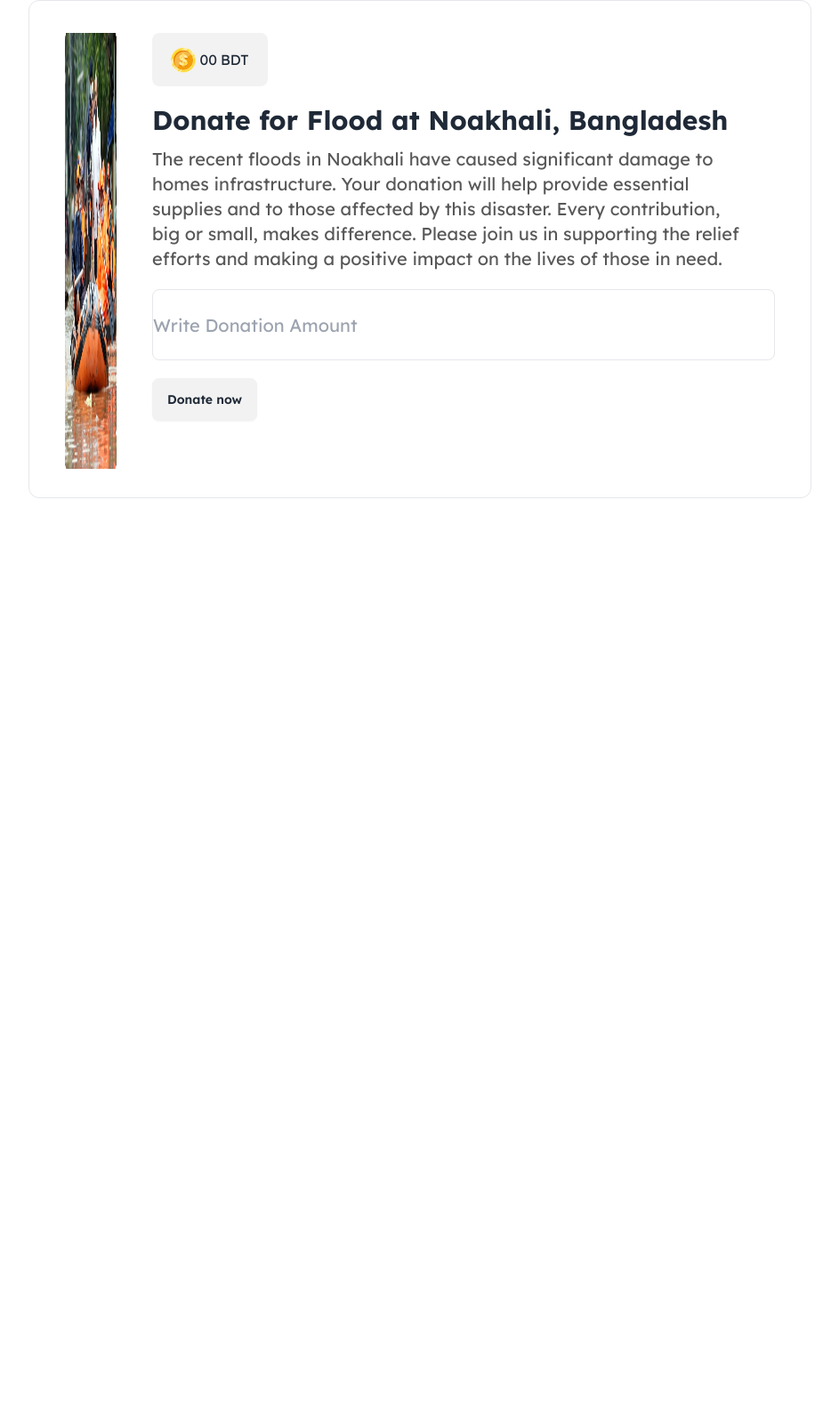
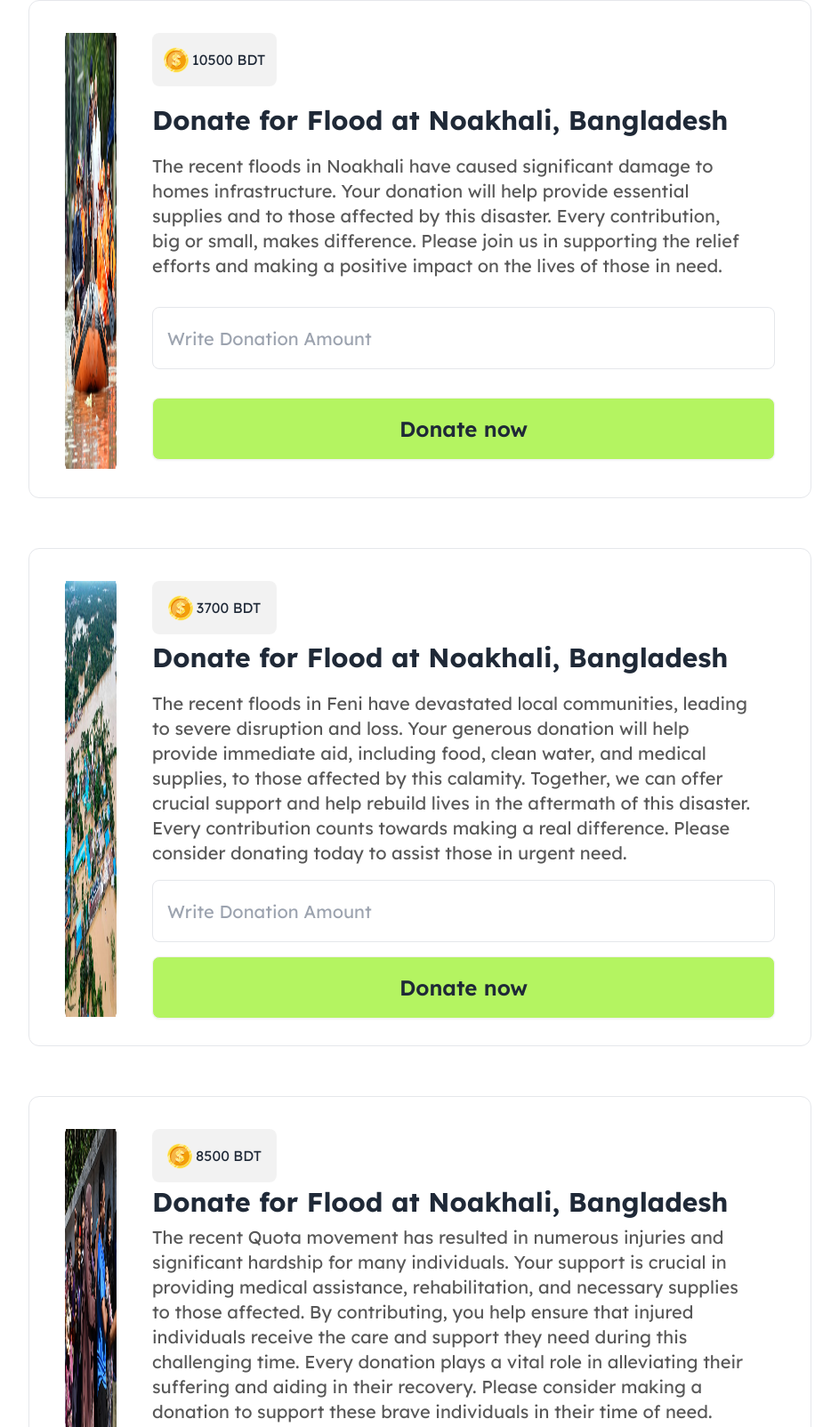
Before and after one commit to jobayer58/Donate-BD, a plain HTML site: page index.html in a window 1280 px wide. Shown: the part 392-1996 px from the top of the page at 89% size, without its empty margins (168-1111 px from the left). Before the commit the page ends 952 px from the top, so only its background shows below. Drawn offline with nearby package versions, Linux system fonts and the light colour scheme.

Commit message:
update website create

```diff
--- a/index.html
+++ b/index.html
@@ -30,10 +30,9 @@
                         <img class="lg:w-[60px] lg:h-[60px]" src="assets/logo.png" alt="">
                         <h1 class="lg:text-2xl font-bold text-center">Donate Bangladesh</h1>
                     </div>
-                    <div class="flex items-center lg:gap-2 gap-1 mt-5 mr-8">
+                    <div class="flex items-center lg:gap-2 gap-2 mt-5 mr-9">
                         <img class="lg:w-[32px] lg:h-[32px] " src="assets/coin.png" alt="">
-                        <li class="lg:text-2xl ">5500</li>
-                        <p class="lg:text-2xl">BDT</p>
+                        <p class="lg:text-2xl items-center text-center"><span>50000 </span>BDT</p>
                     </div>
                 </ul>
             </div>
@@ -47,38 +46,98 @@
                 <li><button class="btn lg:text-2xl font-normal lg:w-[180px] lg:h-[70px] border-[1px] border-[#1111114D]">History</button></li>
             </ul>
         </div>
-        <!-- donation card -->
-         <div class="lg:flex mt-14 border-[1px] lg:mx-[200px] gap-10 rounded-xl w-[1200] h-[560px] py-9 px-10">
+        <!-- donation card-1 -->
+         <div class="lg:flex lg:mt-14 mt-10 border-[1px] lg:mx-[200px] gap-10 rounded-xl lg:w-[1200] lg:h-[560px] m-4 lg:py-9 lg:px-10 px-5 py-5 space-y-5 lg:space-y-0">
             <!-- img -->
             <div>
-                <img class="w-[675px] h-[490px]" src="assets/noakhali.png" alt="">
+                <img class="lg:w-[675px] lg:h-[490px]" src="assets/noakhali.png" alt="">
             </div>
             <!-- text -->
-             <div class="space-y-5">
+             <div class="lg:space-y-5 space-y-5 items-center lg:justify-center text-center lg:text-left">
                 <!-- tk -->
-                 <div class="flex bg-[#1111110D] w-[130px] h-[60px] rounded-lg items-center gap-1 justify-center">
+                 <div class="lg:flex flex bg-[#1111110D] w-[140px] h-[60px] rounded-lg items-center gap-1 justify-center ml-24 lg:ml-0">
                     <img src="assets/coin.png" alt="">
-                    <p>00</p>
-                    <p>BDT</p>
+                    <p><span>10500 </span>BDT</p>
                  </div>
                  <!-- text -->
-                  <div class="space-y-3">
-                    <h1 class="text-3xl font-bold">Donate for Flood at Noakhali, Bangladesh</h1>
-                    <p class="text-xl text-[#111111B3]"> The recent floods in Noakhali have caused significant damage to <br>homes  infrastructure. Your donation will help provide essential <br>supplies and  to those affected by this disaster. Every contribution,<br>big or small, makes  difference. Please join us in supporting the relief<br>efforts  and making a positive impact on the lives of those in need.</p>
+                  <div class="space-y-5">
+                    <h1 class="lg:text-3xl text-xl font-bold">Donate for Flood at Noakhali, Bangladesh</h1>
+                    <p class="text-xl text-[#111111B3]"> The recent floods in Noakhali have caused significant damage to <span class="hidden lg:inline"><br></span>homes  infrastructure. Your donation will help provide essential <span class="hidden lg:inline"><br></span>supplies and  to those affected by this disaster. Every contribution,<span class="hidden lg:inline"><br></span>big or small, makes  difference. Please join us in supporting the relief<span class="hidden lg:inline"><br></span>efforts  and making a positive impact on the lives of those in need.</p>
                   </div>
                   <!-- input -->
-                   <div>
-                    <input class="border-[1px] h-20 w-[700px] rounded-lg text-xl" type="number" placeholder="Write Donation Amount">
+                   <div class="py-3">
+                    <input class="border-[1px] lg:h-[70px] lg:w-[700px] h-[70px] w-[300px] px-4 rounded-lg text-xl" type="number" placeholder="Write Donation Amount">
                    </div>
                    <!-- button -->
                     <div>
-                        <button class="btn">Donate now</button>
+                        <button class="btn border-[1px] lg:h-[70px] h-[70px] w-[300px] lg:w-[700px] text-2xl bg-[#B4F461]">Donate now</button>
                     </div>
              </div>
          </div>
+
+         <!-- donation card-2 -->
+         <div class="lg:flex lg:mt-14 mt-10 border-[1px] lg:mx-[200px] gap-10 rounded-xl lg:w-[1200] lg:h-[560px] m-4 lg:py-9 lg:px-10 px-5 py-5 space-y-5 lg:space-y-0">
+            <!-- img -->
+            <div>
+                <img class="lg:w-[675px] lg:h-[490px]" src="assets/feni.png" alt="">
+            </div>
+            <!-- text -->
+             <div class="lg:space-y-2 space-y-5 items-center lg:justify-center text-center lg:text-left">
+                <!-- tk -->
+                 <div class="lg:flex flex bg-[#1111110D] w-[140px] h-[60px] rounded-lg items-center gap-1 justify-center ml-24 lg:ml-0">
+                    <img src="assets/coin.png" alt="">
+                    <p><span>3700 </span>BDT</p>
+                 </div>
+                 <!-- text -->
+                  <div class="space-y-5">
+                    <h1 class="lg:text-3xl text-xl font-bold">Donate for Flood at Noakhali, Bangladesh</h1>
+                    <p class="text-xl text-[#111111B3]">The recent floods in Feni have devastated local communities, leading<span class="hidden lg:inline"><br></span>to severe disruption and loss. Your generous donation will help<span class="hidden lg:inline"><br></span>provide immediate aid, including food, clean water, and medical<span class="hidden lg:inline"><br></span>supplies, to those affected by this calamity. Together, we can offer<span class="hidden lg:inline"><br></span>crucial support and help rebuild lives in the aftermath of this disaster.<span class="hidden lg:inline"><br></span> Every contribution counts towards making a real difference. Please<span class="hidden lg:inline"><br></span> consider donating today to assist those in urgent need.</p>
+                  </div>
+                  <!-- input -->
+                   <div class="py-2">
+                    <input class="border-[1px] lg:h-[70px] lg:w-[700px] h-[70px] w-[300px] px-4 rounded-lg text-xl" type="number" placeholder="Write Donation Amount">
+                   </div>
+                   <!-- button -->
+                    <div>
+                        <button class="btn border-[1px] lg:h-[70px] h-[70px] w-[300px] lg:w-[700px] text-2xl bg-[#B4F461]">Donate now</button>
+                    </div>
+             </div>
+         </div>
+
+         <!-- donation card-3 -->
+         <div class="lg:flex lg:mt-14 mt-10 border-[1px] lg:mx-[200px] gap-10 rounded-xl lg:w-[1200] lg:h-[560px] m-4 lg:py-9 lg:px-10 px-5 py-5 space-y-5 lg:space-y-0">
+            <!-- img -->
+            <div>
+                <img class="lg:w-[675px] lg:h-[490px]" src="assets/quota-protest.png" alt="">
+            </div>
+            <!-- text -->
+             <div class="lg:space-y-1 space-y-5 items-center lg:justify-center text-center lg:text-left">
+                <!-- tk -->
+                 <div class="lg:flex flex bg-[#1111110D] w-[140px] h-[60px] rounded-lg items-center gap-1 justify-center ml-24 lg:ml-0">
+                    <img src="assets/coin.png" alt="">
+                    <p><span>8500 </span>BDT</p>
+                 </div>
+                 <!-- text -->
+                  <div class="space-y-2">
+                    <h1 class="lg:text-3xl text-xl font-bold">Donate for Flood at Noakhali, Bangladesh</h1>
+                    <p class="text-xl text-[#111111B3]">The recent Quota movement has resulted in numerous injuries and<span class="hidden lg:inline"><br></span> significant hardship for many individuals. Your support is crucial in<span class="hidden lg:inline"><br></span> providing medical assistance, rehabilitation, and necessary supplies<span class="hidden lg:inline"><br></span>to those affected. By contributing, you help ensure that injured<span class="hidden lg:inline"><br></span>individuals receive the care and support they need during this<span class="hidden lg:inline"><br></span>challenging time. Every donation plays a vital role in alleviating their<span class="hidden lg:inline"><br></span>suffering and aiding in their recovery. Please consider making a<span class="hidden lg:inline"><br></span> donation to support these brave individuals in their time of need.</p>
+                  </div>
+                  <!-- input -->
+                   <div class="py-1">
+                    <input class="border-[1px] lg:h-[70px] lg:w-[700px] h-[70px] w-[300px] px-4 rounded-lg text-xl" type="number" placeholder="Write Donation Amount">
+                   </div>
+                   <!-- button -->
+                    <div>
+                        <button class="btn border-[1px] lg:h-[70px] h-[70px] w-[300px] lg:w-[700px] text-2xl bg-[#B4F461]">Donate now</button>
+                    </div>
+             </div>
+         </div>
+
     </main>
     <footer>
+        <div class="bg-[#F9F7F3] lg:h-[170px] h-[100px] lg:mt-24 mt-16">
 
+        </div>
     </footer>
 </body>
 
```
